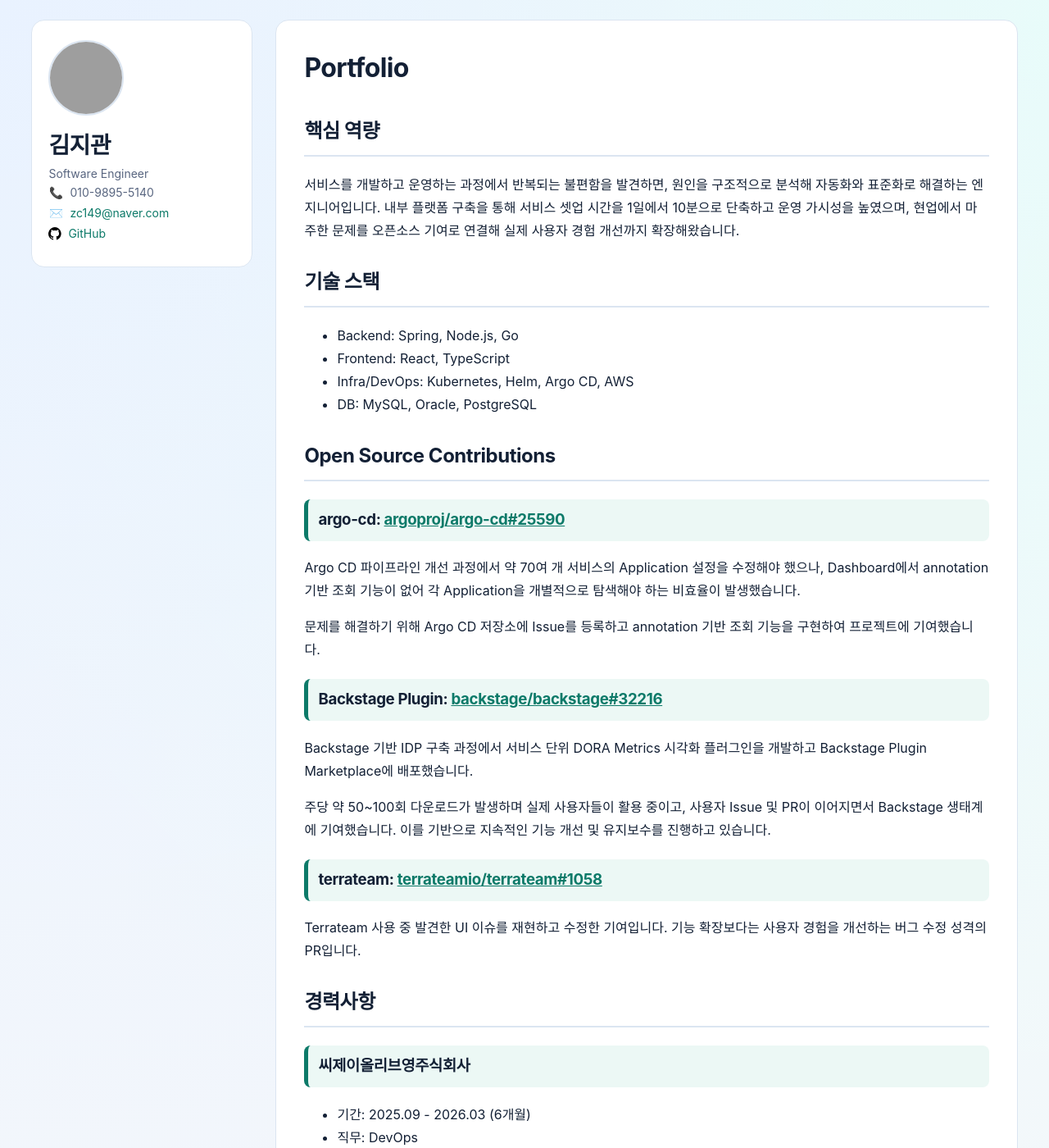
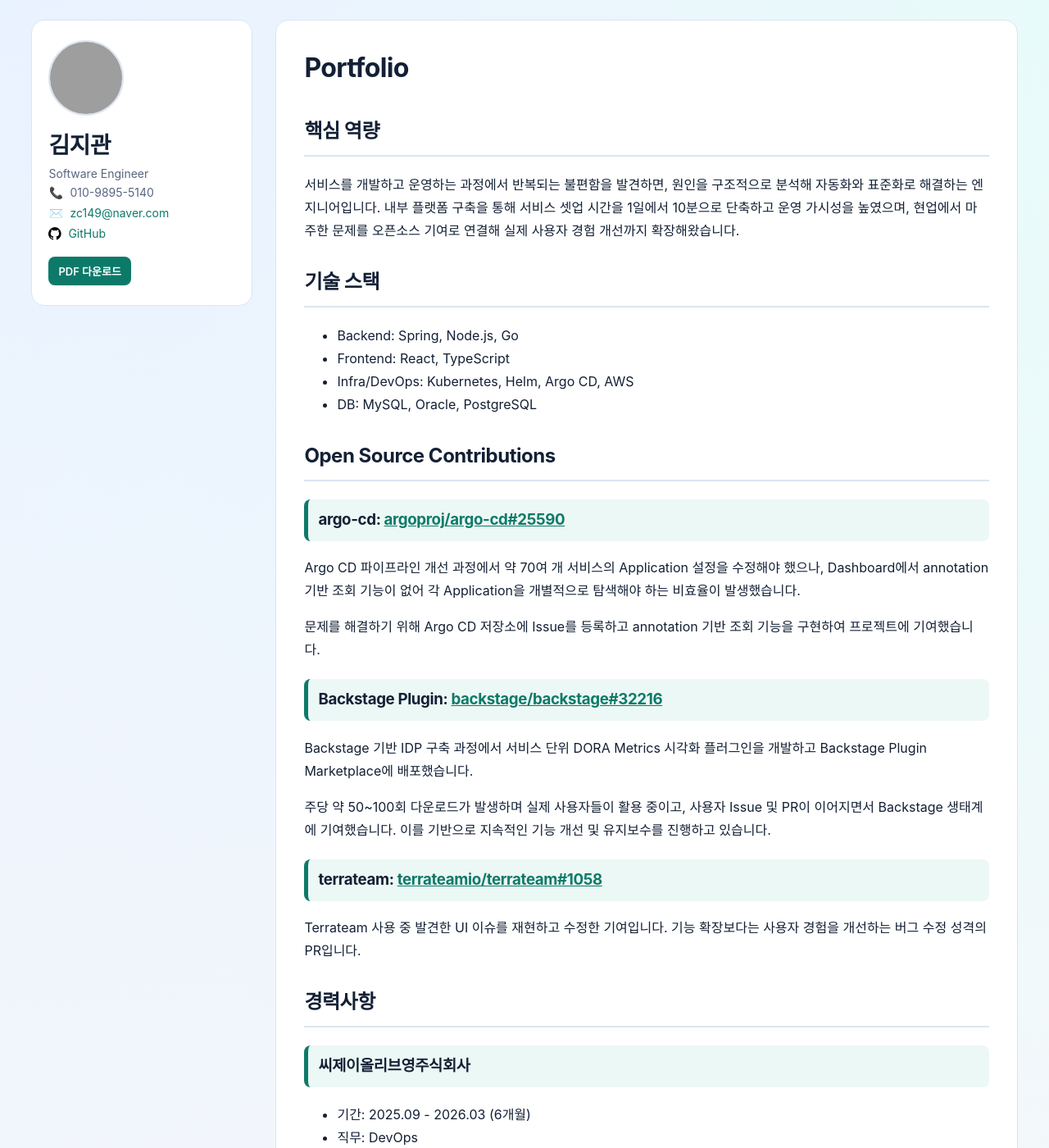
Before and after one commit to zc149/zc149.github.io, a Jekyll site: the page built from index.md, in a window 1280 px wide and 1400 px high. Shown: the whole window at 82% size. Built offline with Jekyll 4.4.1, drawn with Linux system fonts in a browser that asks for light colours; grey boxes are pictures that could not be loaded.

Commit message:
pdf 다운로드 추가

```diff
--- a/_data/profile.yml
+++ b/_data/profile.yml
@@ -3,4 +3,5 @@ description: Software Engineer
 phone: 010-9895-5140
 email: zc149@naver.com
 github: https://github.com/zc149
+resume_pdf: /assets/docs/portfolio.pdf
 profile_image: /assets/img/profile.jpg
--- a/_layouts/default.html
+++ b/_layouts/default.html
@@ -21,6 +21,7 @@
           <p class="meta-line"><span class="icon">📞</span>{{ site.data.profile.phone }}</p>
           <p class="meta-line"><span class="icon">✉️</span><a href="mailto:{{ site.data.profile.email }}">{{ site.data.profile.email }}</a></p>
           <p class="meta-line"><img class="icon-svg" src="/assets/icons/github.svg" alt=""><a href="{{ site.data.profile.github }}" target="_blank" rel="noreferrer noopener">GitHub</a></p>
+          <a class="download-btn" href="{{ site.data.profile.resume_pdf }}" download>PDF 다운로드</a>
         </div>
       </aside>
       <main class="content">
--- a/assets/css/site.css
+++ b/assets/css/site.css
@@ -118,6 +118,22 @@ body {
   color: var(--subtle);
 }
 
+.download-btn {
+  display: inline-block;
+  margin-top: 12px;
+  padding: 8px 12px;
+  border-radius: 8px;
+  background: var(--brand);
+  color: #fff;
+  text-decoration: none;
+  font-size: 13px;
+  font-weight: 600;
+}
+
+.download-btn:hover {
+  opacity: 0.9;
+}
+
 .content {
   padding: 30px 34px;
   line-height: 1.75;
```
Also changed, not shown: assets/docs/README.md (added, +5 -0 lines).
